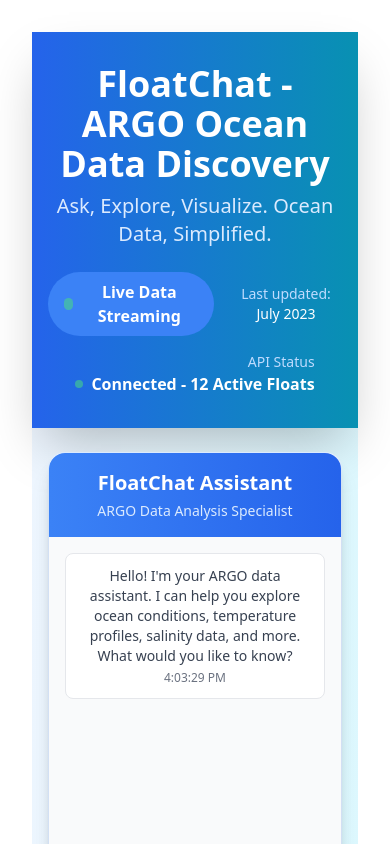
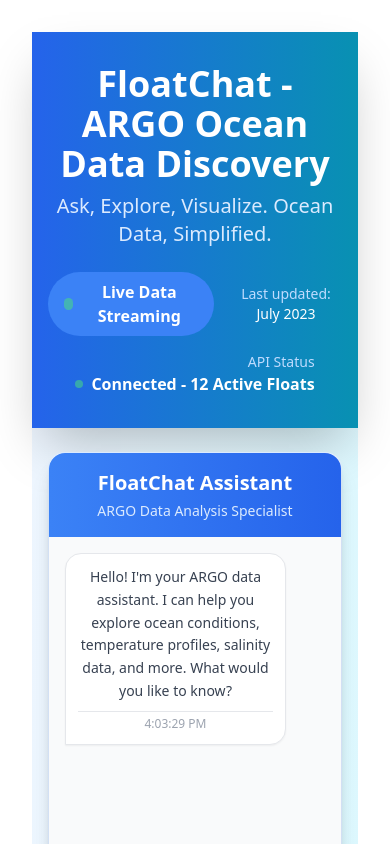
Before and after one commit to shreekant-lohagale/FloatChat-ARGO-Ocean-Data-Discovery, a React (Vite) app: page / in a window 390 px wide. Shown: the top 844 px of the page. Built offline with nearby package versions, Linux system fonts and the light colour scheme; the HTML template or start-up script is replaced by a standard one.

Commit message:
Update ChatMessage.jsx
feat(ui): enhance ChatMessage component with responsive design, loading state, and improved error/user message styling

```diff
--- a/src/components/ChatMessage.jsx
+++ b/src/components/ChatMessage.jsx
@@ -1,42 +1,86 @@
 import React from 'react';
-import ChartCard from './ChartCard'; // This should work now with default export
-// Alternatively, if you prefer named import:
-// import { ChartCard } from './ChartCard';
+import ChartCard from './ChartCard';
 
 const ChatMessage = ({ message }) => {
   const isUser = message.type === 'user';
   const isBot = message.type === 'bot';
+  const isError = message.type === 'error';
 
   const renderBotContent = (content) => {
     if (content.data) {
       return (
-        <div className="space-y-4">
-          <div className="text-gray-700">{content.response}</div>
+        <div className="space-y-3 sm:space-y-4">
+          <div className="text-gray-700 text-sm sm:text-base leading-relaxed">
+            {content.response}
+          </div>
 
           {content.data && (
-            <ChartCard
-              title={content.visualization?.title}
-              description={content.visualization?.description}
-              data={content.data}
-            />
+            <div className="border-l-4 border-blue-500 pl-3 sm:pl-4">
+              <ChartCard
+                title={content.visualization?.title}
+                description={content.visualization?.description}
+                data={content.data}
+              />
+            </div>
           )}
         </div>
       );
     }
 
-    return <div className="text-gray-700">{content.response || content}</div>;
+    // Handle long text messages with better formatting
+    const textContent = content.response || content;
+    return (
+      <div className="text-gray-700 text-sm sm:text-base leading-relaxed whitespace-pre-wrap break-words">
+        {textContent}
+      </div>
+    );
   };
 
+  // Render loading state
+  if (message.type === 'loading') {
+    return (
+      <div className="flex justify-start">
+        <div className="max-w-[85%] xs:max-w-xs sm:max-w-sm md:max-w-md rounded-lg p-3 sm:p-4 bg-white border">
+          <div className="flex items-center space-x-2">
+            <div className="flex space-x-1">
+              <div className="w-2 h-2 bg-gray-300 rounded-full animate-bounce"></div>
+              <div className="w-2 h-2 bg-gray-300 rounded-full animate-bounce" style={{animationDelay: '0.1s'}}></div>
+              <div className="w-2 h-2 bg-gray-300 rounded-full animate-bounce" style={{animationDelay: '0.2s'}}></div>
+            </div>
+            <span className="text-gray-500 text-sm">Thinking...</span>
+          </div>
+        </div>
+      </div>
+    );
+  }
+
   return (
-    <div className={`flex ${isUser ? 'justify-end' : 'justify-start'}`}>
-      <div className={`max-w-xs lg:max-w-md rounded-lg p-3 ${
-        isUser ? 'bg-blue-600 text-white' :
-        message.type === 'error' ? 'bg-red-100 text-red-800' : 'bg-white border'
-      }`}>
-        <div className="text-sm">
-          {isBot ? renderBotContent(message.content) : message.content}
+    <div className={`flex ${isUser ? 'justify-end' : 'justify-start'} mb-4 sm:mb-6`}>
+      <div className={`max-w-[85%] xs:max-w-xs sm:max-w-sm md:max-w-md rounded-2xl p-3 sm:p-4 ${
+        isUser
+          ? 'bg-blue-600 text-white rounded-br-none'
+          : isError
+            ? 'bg-red-50 border border-red-200 text-red-800 rounded-bl-none'
+            : 'bg-white border border-gray-200 rounded-bl-none'
+      } shadow-sm hover:shadow-md transition-shadow duration-200`}>
+
+        {/* Message content */}
+        <div className="break-words">
+          {isBot || isError ? renderBotContent(message.content) : (
+            <div className="text-sm sm:text-base leading-relaxed">
+              {message.content}
+            </div>
+          )}
         </div>
-        <div className={`text-xs mt-1 ${isUser ? 'text-blue-200' : 'text-gray-500'}`}>
+
+        {/* Timestamp */}
+        <div className={`text-xs mt-2 pt-1 border-t ${
+          isUser
+            ? 'text-blue-200 border-blue-500'
+            : isError
+              ? 'text-red-400 border-red-200'
+              : 'text-gray-400 border-gray-200'
+        }`}>
           {message.timestamp}
         </div>
       </div>
```
